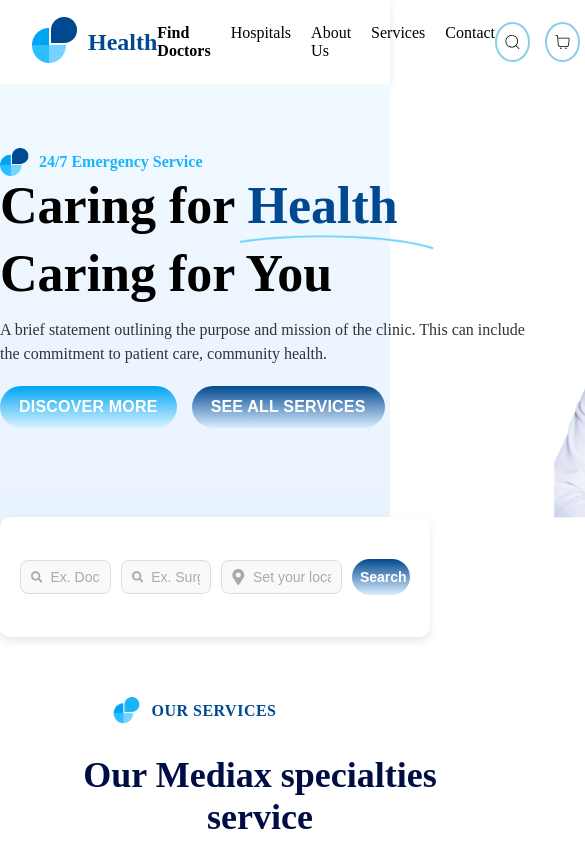
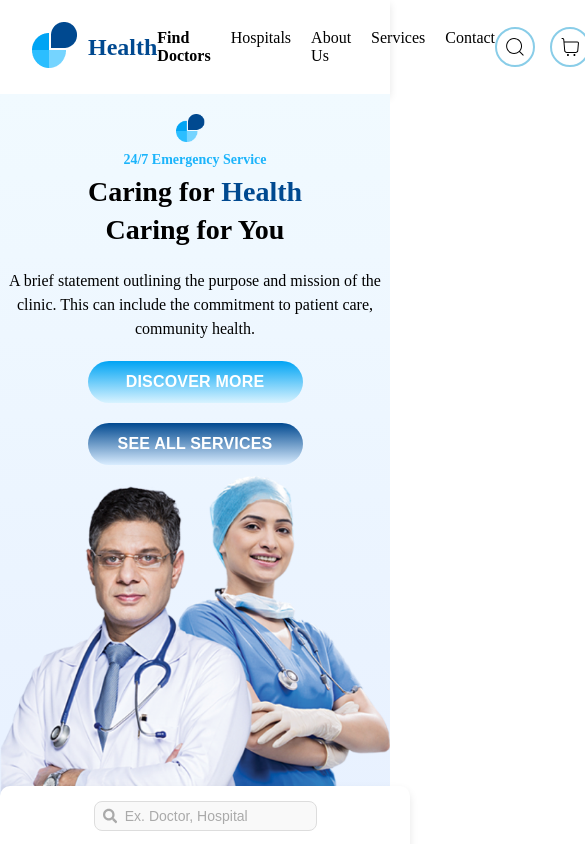
Before and after one commit to majbaulhoque/HealthX-Ventures, a React (Vite) app: page / in a window 390 px wide. Shown: the top 844 px of the page, 585 px wide, since content can reach past the window. Built offline with nearby package versions, Linux system fonts and the light colour scheme.

Commit message:
responsive banner page

```diff
--- a/src/Component/Appointment/Appointment.css
+++ b/src/Component/Appointment/Appointment.css
@@ -7,6 +7,63 @@
     margin: 0 auto;
     padding-bottom: 70px;
     gap: 30px;
+}
+
+@media (max-width: 768px) {
+    .appointment-container {
+        flex-direction: column;
+        gap: 20px;
+    }
+
+    .appointment-header {
+        flex-direction: column;
+        align-items: flex-start;
+        text-align: center;
+    }
+
+    .appointment-image-container,
+    .appointment-form-container {
+        flex: unset;
+        width: 100%;
+    }
+
+    .appointment-background-shape {
+        width: 100%;
+        height: 200px;
+        top: unset;
+        border-radius: 15px;
+    }
+
+    .appointment-doctor-image {
+        max-width: 100%;
+    }
+
+    .appointment-form {
+        padding: 15px;
+    }
+
+    .appointment-btn {
+        width: 100%;
+    }
+}
+
+@media (max-width: 480px) {
+    .appointment-quote-title {
+        font-size: 20px;
+    }
+
+    .appointment-quote-description {
+        font-size: 14px;
+    }
+
+    .appointment-form {
+        padding: 10px;
+    }
+
+    .appointment-btn {
+        padding: 10px;
+        font-size: 14px;
+    }
 }
 
 .appointment-header {
--- a/src/Component/Banner/Banner.css
+++ b/src/Component/Banner/Banner.css
@@ -141,7 +141,7 @@
 }
 
 .search-button {
-    width: 15%;
+    width: auto;
     display: flex;
     align-items: center;
     justify-content: center;
@@ -183,3 +183,127 @@
 .search-input::placeholder {
     color: #aaa;
 }
+
+/* Responsive styles */
+@media (max-width: 768px) { /* Medium devices (Tablets and large phones) */
+    .banner {
+        flex-direction: column;
+        align-items: center;
+        padding-top: 32px;
+        padding-bottom: 32px;
+    }
+
+    .banner_header {
+        flex-direction: column;
+        text-align: center;
+    }
+
+    .custom-button, .button-discover {
+        width: 50%;
+        margin-top: 10px;
+        margin: 0 auto;
+    }
+
+    .banner_logo {
+        margin-bottom: 10px;
+    }
+
+    .banner_service-text {
+        font-size: 14px;
+    }
+
+    .banner_title, .banner_title_2 {
+        font-size: 36px;
+        padding: 8px;
+        text-align: center;
+    }
+
+    .banner_description {
+        width: 100%;
+        text-align: center;
+        padding: 0 15px;
+    }
+
+    .banner_buttons {
+        flex-direction: column;
+        gap: 10px;
+    }
+
+    .banner_vector {
+        width: 150px;
+        margin-left: 0;
+    }
+
+    .banner_slider-image {
+        max-width: 100%;
+        margin-left: 0;
+    }
+
+    .search-bar-container {
+        flex-direction: column;
+        padding: 20px 15px;
+        gap: 20px;
+    }
+
+    .input-box:nth-child(1),
+    .input-box:nth-child(2),
+    .input-box:nth-child(3) {
+        width: auto;
+        max-width: 300px;
+        margin: 0 auto;
+    }
+
+    .search-button {
+        width: auto;
+        max-width: 150px;
+        margin: 0 auto;
+    }
+}
+
+@media (max-width: 480px) { /* Small devices (Phones) */
+    .banner {
+        padding-top: 20px;
+        padding-bottom: 20px;
+    }
+
+    .banner_description {
+        width: 400px;
+        color: black;
+        line-height: 1.5;
+    }
+
+    .banner_title, .banner_title_2 {
+        font-size: 28px;
+    }
+
+    .banner_header {
+        display: flex;
+    }
+
+    .banner_vector {
+        display: none; /* Hide the vector for very small screens */
+    }
+
+    .search-bar-container {
+        margin: -30px auto 0;
+        padding: 15px 10px;
+    }
+
+    .input-box {
+        padding: 6px 8px;
+        max-width: 100%;
+    }
+
+    .search-button {
+        padding: 8px 15px;
+        font-size: 12px;
+        max-width: 120px;
+        margin: 0 auto;
+    }
+
+
+    .button-discover,
+    .custom-button {
+        margin-bottom: 10px;
+    }
+}
```
